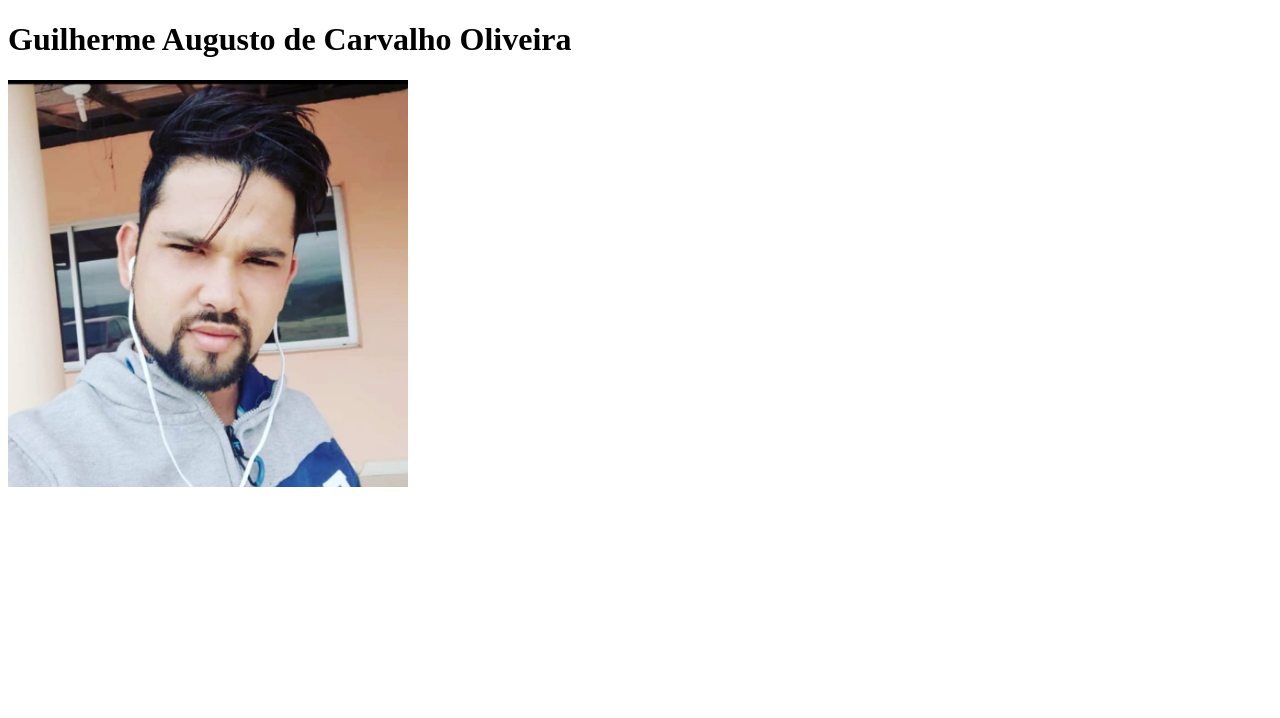
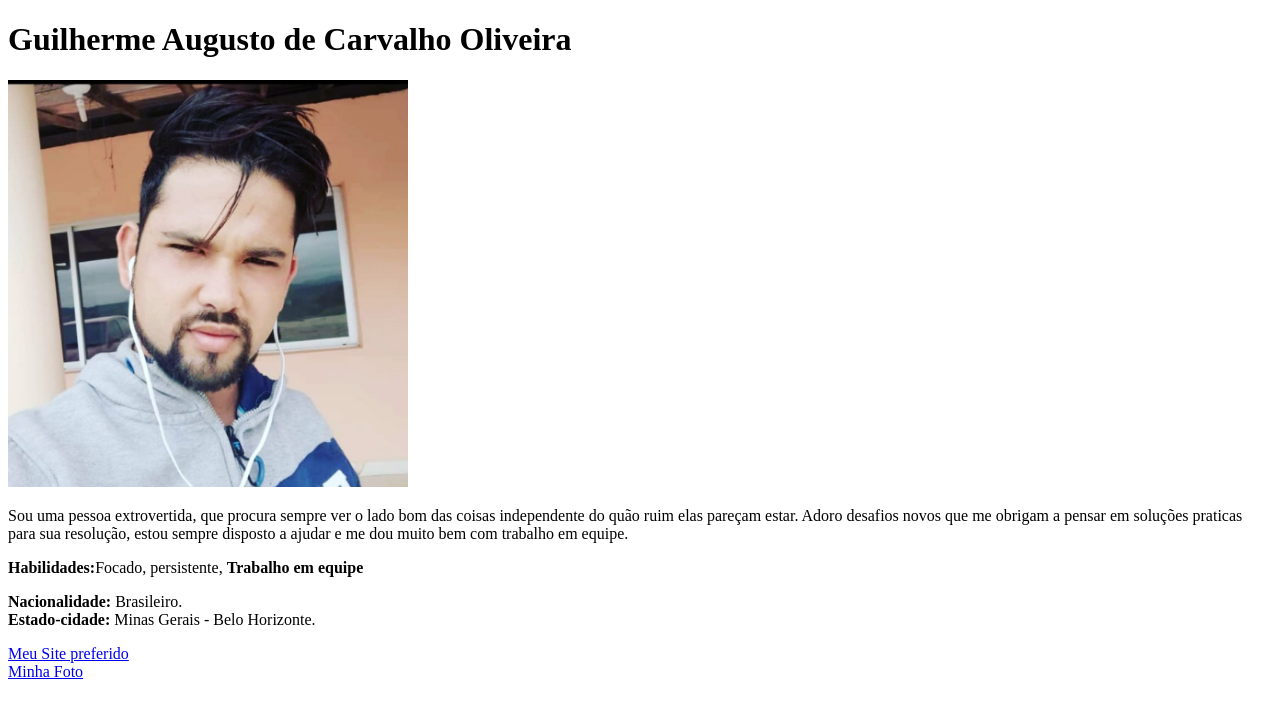
Before and after one commit to Guih107/exercicios_trybe, a plain HTML site: page index.html in a window 1280 px wide. Drawn offline with Linux system fonts and the light colour scheme.

Commit message:
adicionado novas inf

```diff
--- a/index.html
+++ b/index.html
@@ -7,9 +7,20 @@
 </head>
 <body>
     <h1>Guilherme Augusto de Carvalho Oliveira</h1>
-    <img src="./image/WhatsApp Image 2022-08-12 at 20.50.15.jpeg" alt="foto guilhherme" width="400px">
-    <p></p>
+    <img id="minhaFoto" src="./image/WhatsApp Image 2022-08-12 at 20.50.15.jpeg" alt="foto guilhherme" width="400px">
+    <p>
+        Sou uma pessoa extrovertida, que procura sempre ver o lado bom das coisas independente do quão ruim elas pareçam estar. Adoro desafios novos que me obrigam a pensar em soluções praticas para sua resolução, estou sempre disposto a ajudar e me dou muito bem com trabalho em equipe.
+    </p>
+    <p>
+       <strong>Habilidades:</strong>Focado, persistente, <strong>Trabalho em equipe</strong>
+    </p>
+    <p>
+        <strong>Nacionalidade:</strong> Brasileiro. <br>
+        <strong>Estado-cidade:</strong> Minas Gerais - Belo Horizonte.
+    </p>
 
+    <a href="https://onepieceex.net/" target="_blank">Meu Site preferido</a><br>
+    <a href="#minhaFoto" target="_blank">Minha Foto</a>
 
 </body>
 </html>
```
